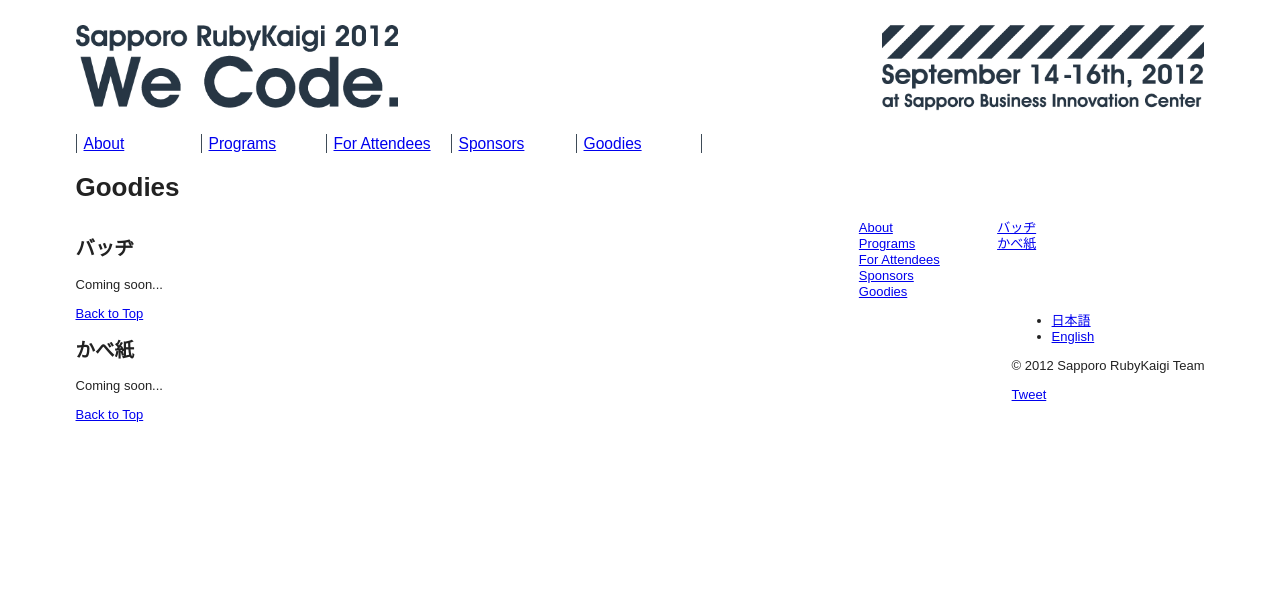
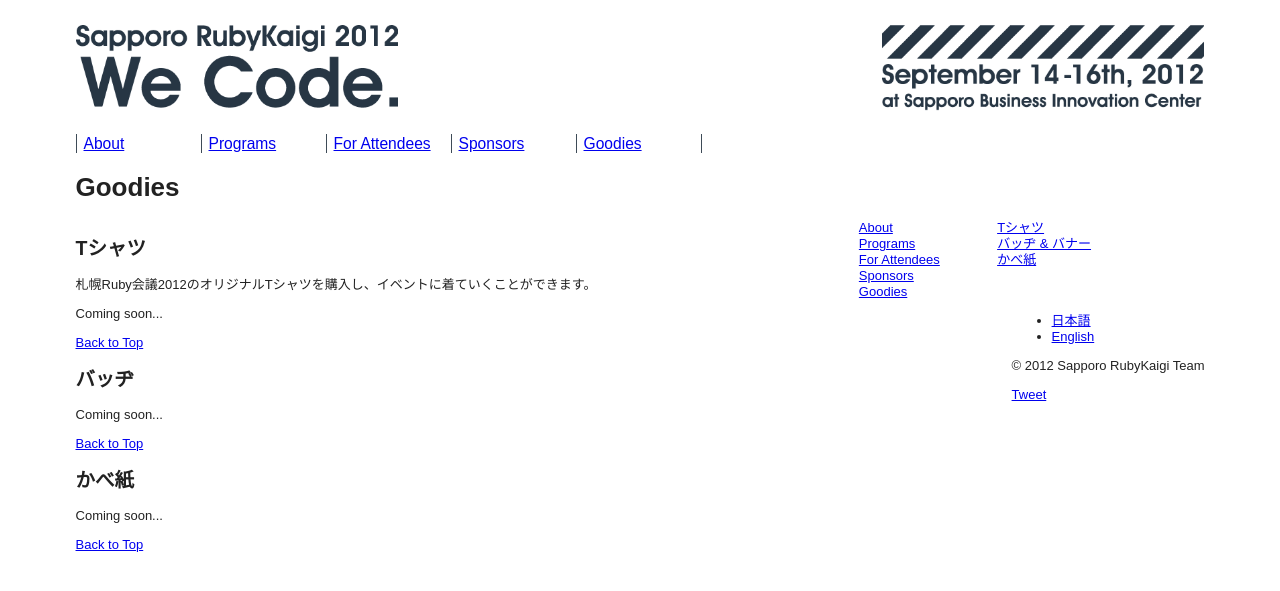
Before and after one commit to ruby-sapporo/sapporo.rubykaigi.org, a Jekyll site: the page built from 2012/ja/goodies.html, in a window 1280 px wide. Shown: the top 591 px of the page. Built offline with Jekyll 4.4.1, drawn with Linux system fonts in a browser that asks for light colours; nearby versions of some CDN libraries; Markdown is read by kramdown in place of the engine named in the settings; comment, search, counter and statistics services are not loaded.

Commit message:
[#28935297] add the article about T-shirts

```diff
--- a/2012/ja/goodies.html
+++ b/2012/ja/goodies.html
@@ -1,9 +1,15 @@
 ---
 layout: 2012content
 title: Goodies
-localmenu: <li><a href="#badges">バッヂ</a></li><li><a href="#wallpapers">かべ紙</a></li>
+localmenu: <li><a href="#tshirts">Tシャツ</a></li><li><a href="#badges">バッヂ &amp; バナー</a></li><li><a href="#wallpapers">かべ紙</a></li>
 ---
 
+<article id="tshirts">
+  <h2>Tシャツ</h2>
+  <p>札幌Ruby会議2012のオリジナルTシャツを購入し、イベントに着ていくことができます。</p>
+  <p class="comingSoon">Coming soon...</p>
+  <p class="backToTop"><a href="#">Back to Top</a></p>
+</article>
 <article id="badges">
   <h2>バッヂ</h2>
   <p class="comingSoon">Coming soon...</p>
```
